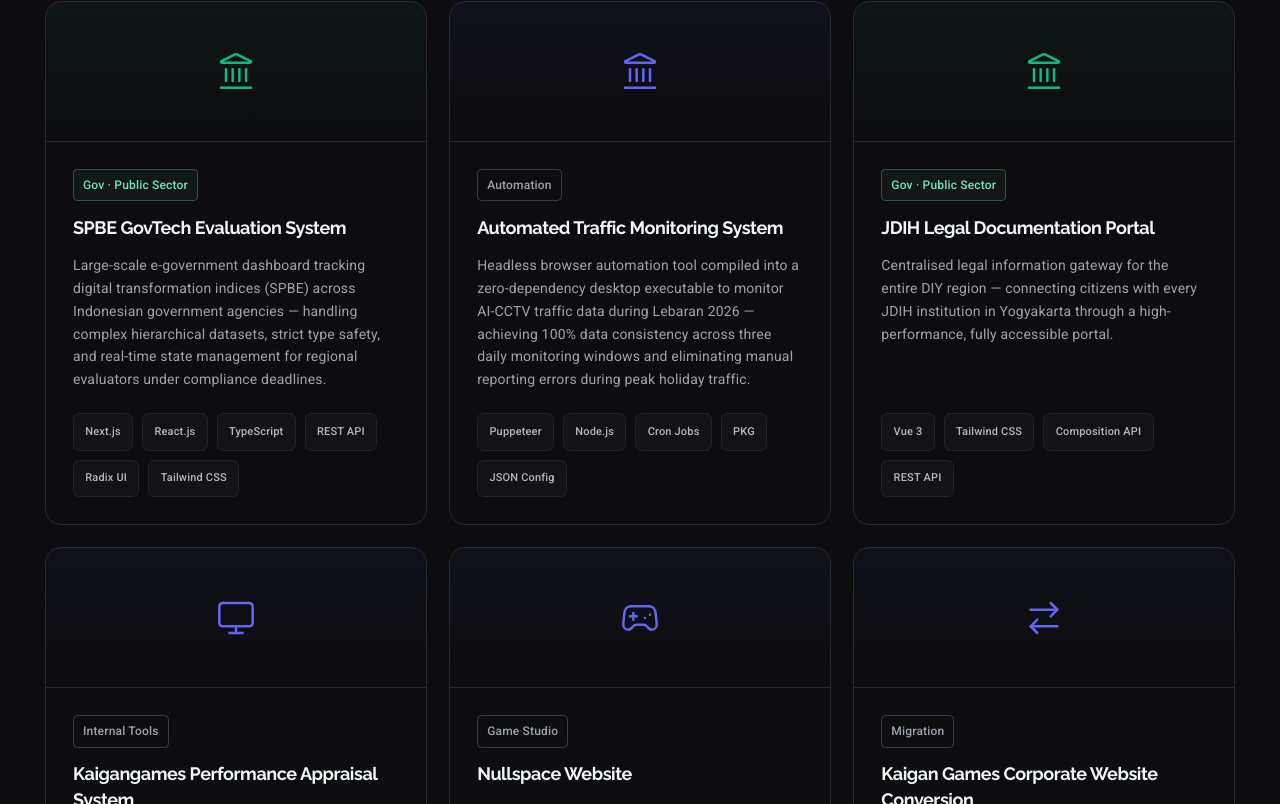
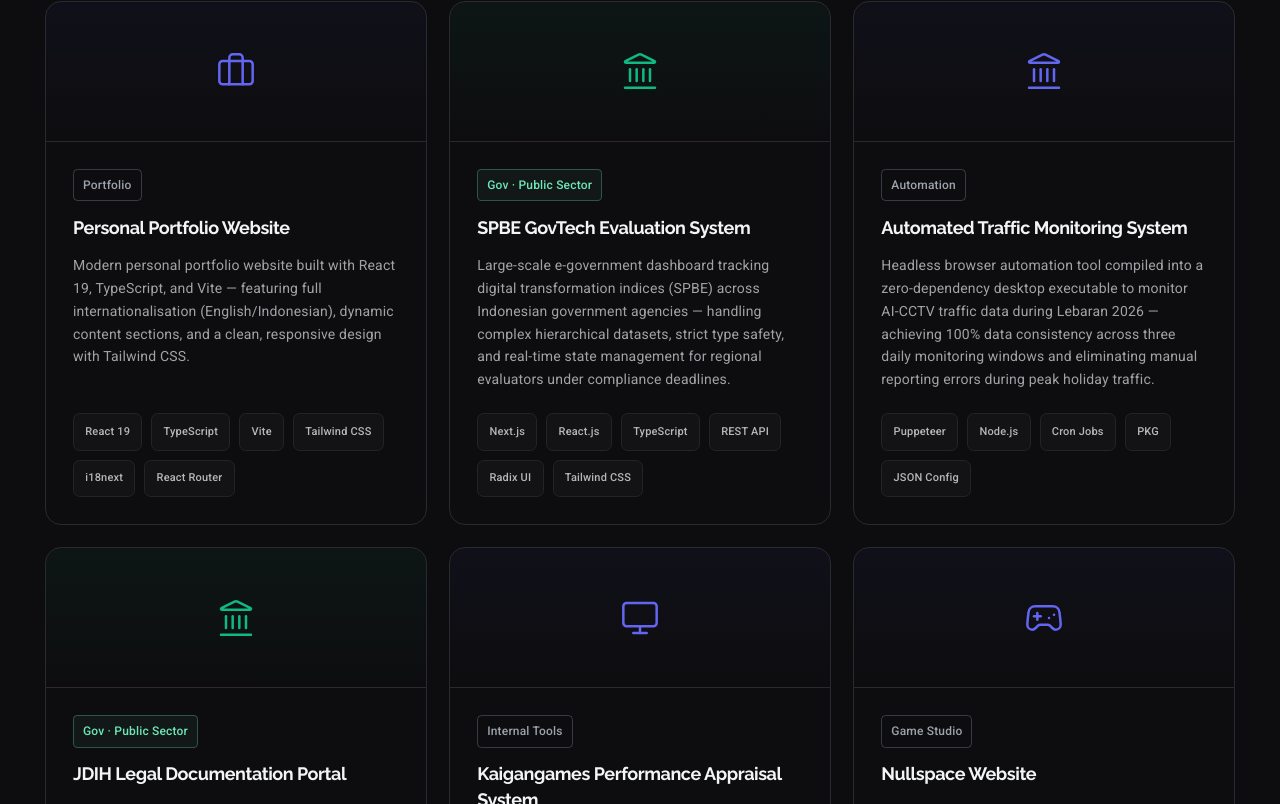
Before and after one commit to AriefPrasetyo911/AriefPrasetyo911.github.io, a React (Vite) app: page / in a window 1280 px wide. Shown: the part 3836-4640 px from the top of the page. Built offline with nearby package versions, Linux system fonts and the light colour scheme.

Commit message:
Update: tambah data project ini kedalam i18n

```diff
--- a/src/i18n/locales/en.ts
+++ b/src/i18n/locales/en.ts
@@ -199,6 +199,75 @@
       "descriptionLabel": "Description",
       "keyHighlightsLabel": "Key Highlights",
       "challengesSolutionsLabel": "Challenges & solutions"
+    },
+    {
+      "id": "profile-website",
+      "workplace": "Personal Project",
+      "name": "Personal Portfolio Website",
+      "category": "Web · Portfolio",
+      "badge": {
+        "label": "Portfolio",
+        "kind": "default"
+      },
+      "period": "Jun 2026 – Present",
+      "role": "Fullstack Developer",
+      "status": "active",
+      "statusLabel": "Active",
+      "featured": false,
+      "tags": [
+        "React 19",
+        "TypeScript",
+        "Vite",
+        "Tailwind CSS",
+        "i18next",
+        "React Router"
+      ],
+      "accentTags": [
+        "React 19",
+        "TypeScript",
+        "Tailwind CSS"
+      ],
+      "summary": "Modern personal portfolio website built with React 19, TypeScript, and Vite — featuring full internationalisation (English/Indonesian), dynamic content sections, and a clean, responsive design with Tailwind CSS.",
+      "description": "I built this portfolio website to showcase my professional experience, projects, and technical skills. The site is built with React 19 using TypeScript for type safety and Vite for fast development builds. It features full internationalisation support with i18next for both English and Indonesian languages, dynamic routing with React Router, and a responsive layout built entirely with Tailwind CSS and DaisyUI components. The project includes sections for experience timeline, project gallery with detailed views, tech stack display, and a contact form integrated with EmailJS.",
+      "highlights": [
+        {
+          "text": "Full internationalisation (i18n) supporting English and Indonesian with dynamic content switching"
+        },
+        {
+          "text": "Server-side rendered compatible architecture with React 19 and Vite for optimal performance"
+        },
+        {
+          "text": "Responsive design built with Tailwind CSS and DaisyUI components, ensuring pixel-perfect rendering across all devices"
+        },
+        {
+          "text": "Dynamic project detail pages with structured data from i18n translation files"
+        },
+        {
+          "text": "Integrated contact form with EmailJS for direct messaging without backend infrastructure"
+        }
+      ],
+      "challenges": [
+        {
+          "title": "Type-safe i18n integration",
+          "solution": "Structured translation files with `as const` assertions to maintain strict TypeScript type safety across all locale files"
+        },
+        {
+          "title": "Complex project data rendering",
+          "solution": "Designed a recursive data structure for projects with nested highlights and challenges sections, parsed dynamically from i18n translation files"
+        }
+      ],
+      "links": [
+        {
+          "label": "Live demo",
+          "url": "https://ariefprasetyo911.github.io",
+          "icon": "external"
+        },
+        {
+          "label": "Source code",
+          "url": "https://github.com/AriefPrasetyo911/AriefPrasetyo911.github.io",
+          "icon": "github"
+        }
+      ]
     },
     {
       "id": "spbe",
@@ -1038,7 +1107,7 @@
           "icon": "lock"
         }
       ]
-    }
+    },
   ],
   common: {
     submit: "Submit",
--- a/src/i18n/locales/id.ts
+++ b/src/i18n/locales/id.ts
@@ -199,6 +199,75 @@
       "descriptionLabel": "Deskripsi",
       "keyHighlightsLabel": "Highlight Utama",
       "challengesSolutionsLabel": "Tantangan & Solusi"
+    },
+    {
+      "id": "profile-website",
+      "workplace": "Proyek Pribadi",
+      "name": "Portofolio Pribadi Website",
+      "category": "Web · Portofolio",
+      "badge": {
+        "label": "Portofolio",
+        "kind": "default"
+      },
+      "period": "Jun 2026 – Sekarang",
+      "role": "Fullstack Developer",
+      "status": "active",
+      "statusLabel": "Aktif",
+      "featured": false,
+      "tags": [
+        "React 19",
+        "TypeScript",
+        "Vite",
+        "Tailwind CSS",
+        "i18next",
+        "React Router"
+      ],
+      "accentTags": [
+        "React 19",
+        "TypeScript",
+        "Tailwind CSS"
+      ],
+      "summary": "Website portofolio pribadi modern yang dibangun dengan React 19, TypeScript, dan Vite — dilengkapi internasionalisasi penuh (Inggris/Indonesia), bagian konten dinamis, dan desain responsif bersih dengan Tailwind CSS.",
+      "description": "Saya membangun website portofolio ini untuk menampilkan pengalaman profesional, proyek, dan keterampilan teknis saya. Situs ini dibangun dengan React 19 menggunakan TypeScript untuk type safety dan Vite untuk build development yang cepat. Dilengkapi dukungan internasionalisasi penuh dengan i18next untuk bahasa Inggris dan Indonesia, routing dinamis dengan React Router, dan tata letak responsif yang dibangun sepenuhnya dengan Tailwind CSS dan komponen DaisyUI. Proyek ini mencakup bagian timeline pengalaman, galeri proyek dengan tampilan detail, tampilan tech stack, dan formulir kontak yang terintegrasi dengan EmailJS.",
+      "highlights": [
+        {
+          "text": "Internasionalisasi penuh (i18n) mendukung bahasa Inggris dan Indonesia dengan perpindahan konten dinamis"
+        },
+        {
+          "text": "Arsitektur kompatibel dengan server-side rendering menggunakan React 19 dan Vite untuk performa optimal"
+        },
+        {
+          "text": "Desain responsif dibangun dengan Tailwind CSS dan komponen DaisyUI, memastikan rendering sempurna di semua perangkat"
+        },
+        {
+          "text": "Halaman detail proyek dinamis dengan data terstruktur dari file terjemahan i18n"
+        },
+        {
+          "text": "Formulir kontak terintegrasi dengan EmailJS untuk pengiriman pesan langsung tanpa infrastruktur backend"
+        }
+      ],
+      "challenges": [
+        {
+          "title": "Integrasi i18n type-safe",
+          "solution": "Menyusun file terjemahan dengan asersi `as const` untuk menjaga type safety TypeScript yang ketat di semua file lokal"
+        },
+        {
+          "title": "Rendering data proyek kompleks",
+          "solution": "Merancang struktur data rekursif untuk proyek dengan bagian highlight dan tantangan bersarang, diurai secara dinamis dari file terjemahan i18n"
+        }
+      ],
+      "links": [
+        {
+          "label": "Lihat demo",
+          "url": "https://ariefprasetyo911.github.io",
+          "icon": "external"
+        },
+        {
+          "label": "Source code",
+          "url": "https://github.com/AriefPrasetyo911/AriefPrasetyo911.github.io",
+          "icon": "github"
+        }
+      ]
     },
     {
       "id": "spbe",
@@ -1038,7 +1107,7 @@
           "icon": "lock"
         }
       ]
-    }
+    },
   ],
   common: {
     submit: "Kirim",
```
